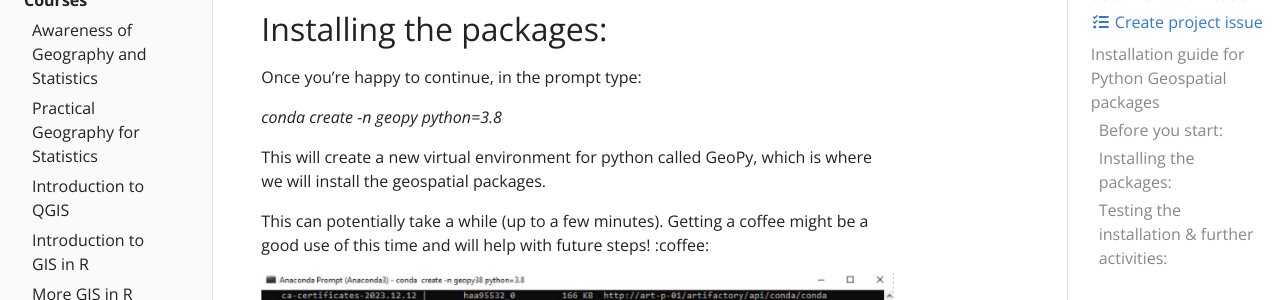
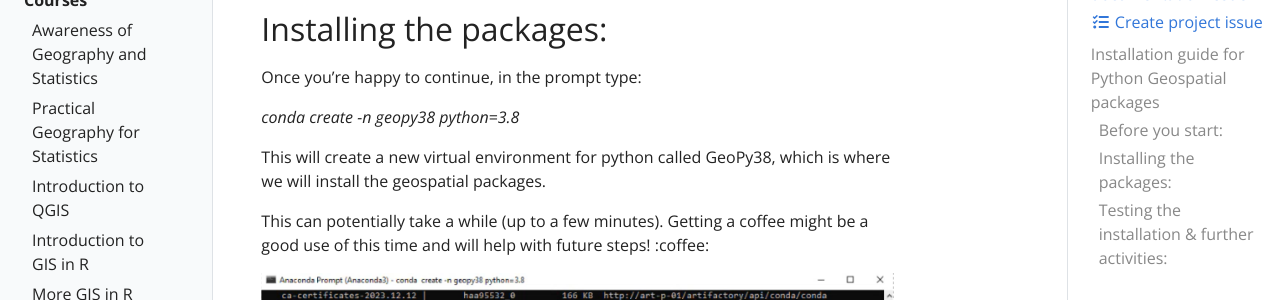
Before and after one commit to ONSgeo/geospatial-training, a Jekyll site: the page built from _docs/guides/python_install_anaconda.md, in a window 1280 px wide and 900 px high, scrolled down 930 px. Shown: the part 154-454 px from the top of the window. Built offline with Jekyll 4.4.1, drawn with Linux system fonts in a browser that asks for light colours.

Commit message:
Update python_install_anaconda.md
Correction: I transcribed an incorrect name when setting up the environment - it was geopy and should have been geopy38.

```diff
--- a/_docs/guides/python_install_anaconda.md
+++ b/_docs/guides/python_install_anaconda.md
@@ -27,9 +27,9 @@ If you're not confident working with the command line, the [Command Line Basics]
 
 Once you’re happy to continue, in the prompt type:
 
-*conda create -n geopy python=3.8*
+*conda create -n geopy38 python=3.8*
 
-This will create a new virtual environment for python called GeoPy, which is where we will install the geospatial packages.
+This will create a new virtual environment for python called GeoPy38, which is where we will install the geospatial packages.
 
 This can potentially take a while (up to a few minutes). Getting a coffee might be a good use of this time and will help with future steps! :coffee:
 
```
